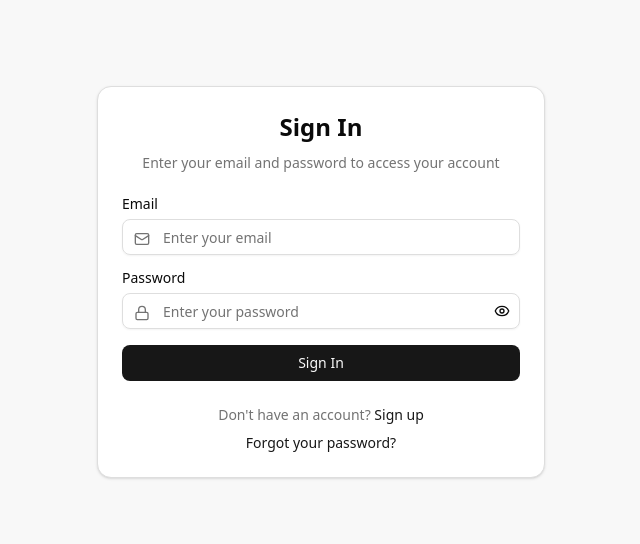
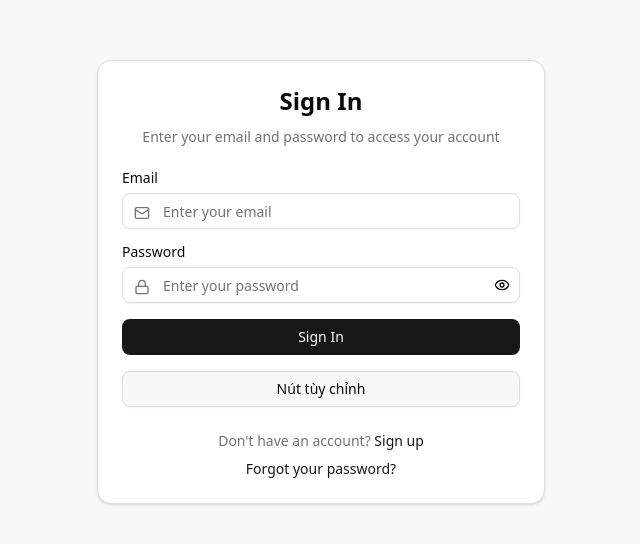
Before and after one commit to nguyenleha/nextjs-study, a Next.js app in the folder demo-2/: page /en/sign-in in a window 1280 px wide. Shown: the part 118-662 px from the top of the page, without its empty margins (319-959 px from the left). Built offline with nearby package versions, Linux system fonts and the light colour scheme.

Commit message:
Update page.tsx

```diff
--- a/demo-2/src/app/[locale]/(public)/sign-in/page.tsx
+++ b/demo-2/src/app/[locale]/(public)/sign-in/page.tsx
@@ -21,6 +21,7 @@ const createSignInSchema = (t: (key: string) => string) =>
 export default function SignInPage() {
     const [showPassword, setShowPassword] = useState(false)
     const [isLoading, setIsLoading] = useState(false)
+    const [isCustomLoading, setIsCustomLoading] = useState(false)
     const t = useTranslations('auth')
 
     const signInSchema = createSignInSchema(t)
@@ -45,6 +46,20 @@ export default function SignInPage() {
             console.error('Sign in error:', error)
         } finally {
             setIsLoading(false)
+        }
+    }
+
+    const handleCustomButtonClick = async () => {
+        setIsCustomLoading(true)
+        try {
+            // Simulate custom action
+            await new Promise((resolve) => setTimeout(resolve, 1500))
+            console.log('Custom button clicked - performing custom action')
+            // Handle custom action
+        } catch (error) {
+            console.error('Custom action error:', error)
+        } finally {
+            setIsCustomLoading(false)
         }
     }
 
@@ -81,6 +96,12 @@ export default function SignInPage() {
                         {isLoading ? t('signIn.submittingButton') : t('signIn.submitButton')}
                     </Button>
                 </form>
+
+                <div className="mt-4">
+                    <Button type="button" variant="outline" className="w-full" onClick={handleCustomButtonClick} disabled={isCustomLoading}>
+                        {isCustomLoading ? 'Đang xử lý...' : 'Nút tùy chỉnh'}
+                    </Button>
+                </div>
             </CardContent>
             <CardFooter className="flex flex-col space-y-2">
                 <div className="text-sm text-center text-muted-foreground">
```
